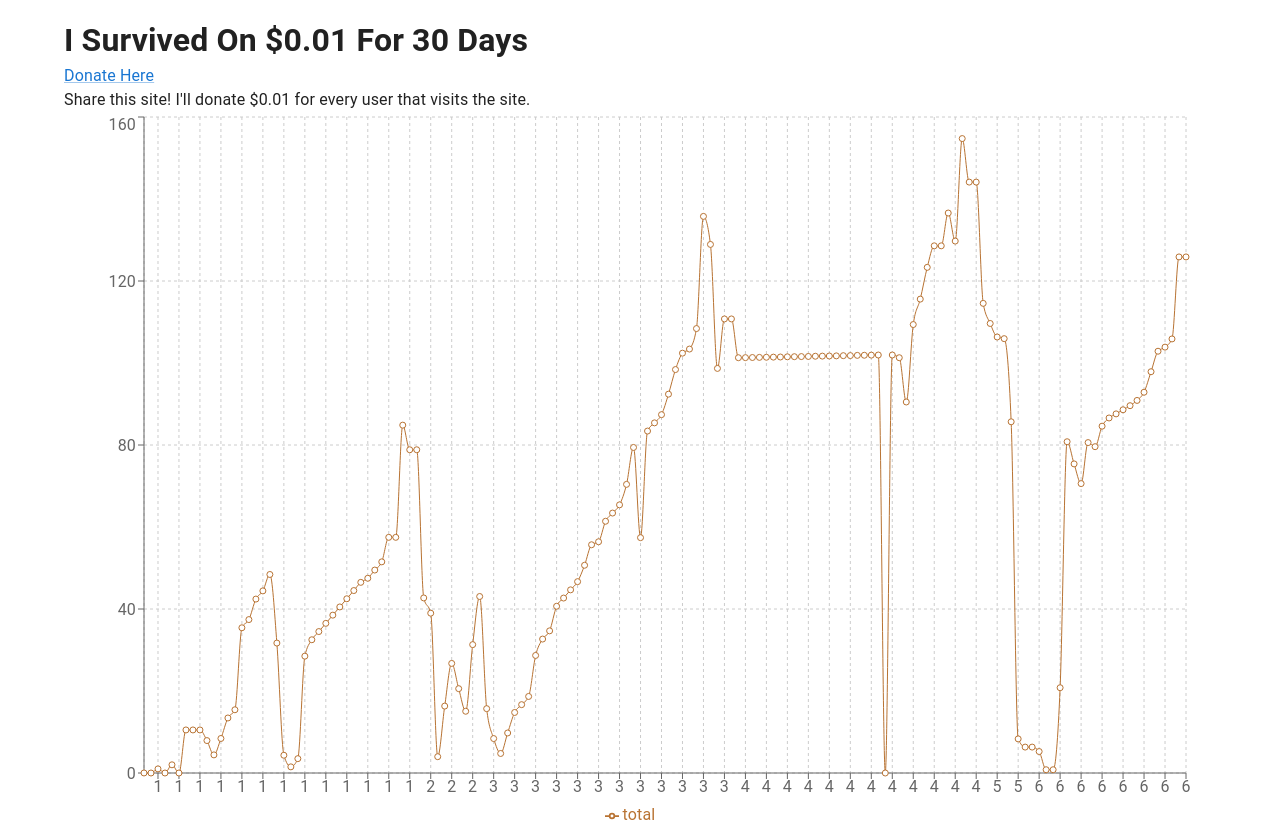
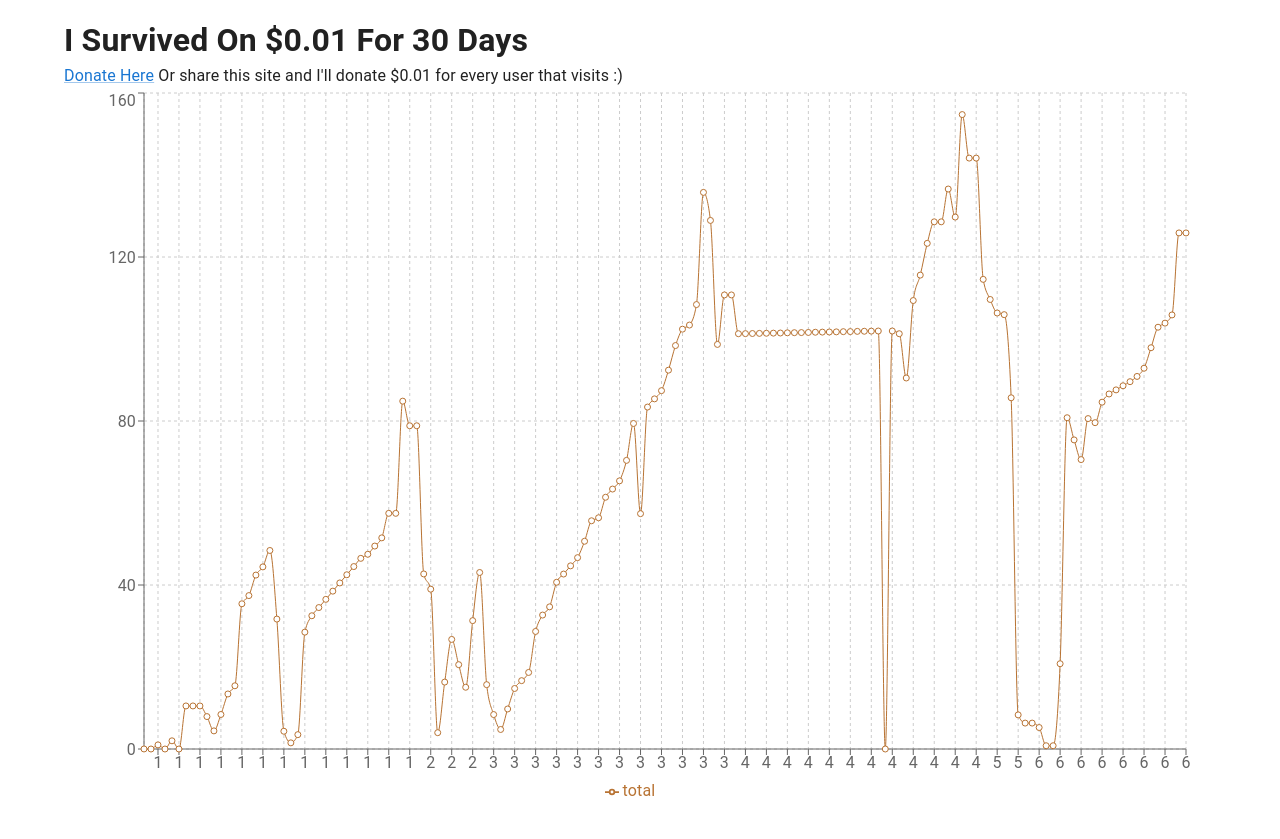
Before and after one commit to srianbury/giving-a-penny, a Next.js app: page / in a window 1280 px wide. After the commit the page ends 815 px from the top, so only its background shows below. Built offline with nearby package versions, Linux system fonts and the light colour scheme.

Commit message:
new dono prop

```diff
--- a/Components/Pages/Home/Home.js
+++ b/Components/Pages/Home/Home.js
@@ -36,6 +36,7 @@ const Home = () => {
         }}
       >
         <h1>I Survived On $0.01 For 30 Days</h1>
+        <span>
           <Link
             href="https://www.feedingamerica.org/penny"
             target="_blank"
@@ -43,10 +44,9 @@ const Home = () => {
           >
             Donate Here
           </Link>
-        <div>
-          Share this site! I'll donate $0.01 for every user that visits the
-          site.
-        </div>
+          {` `}Or share this site and I'll donate $0.01 for every user that
+          visits :)
+        </span>
         <ResponsiveContainer height="100%" width="100%">
           <LineChart
             data={data}
```
Lines whose indentation alone changed are shown as unchanged.
